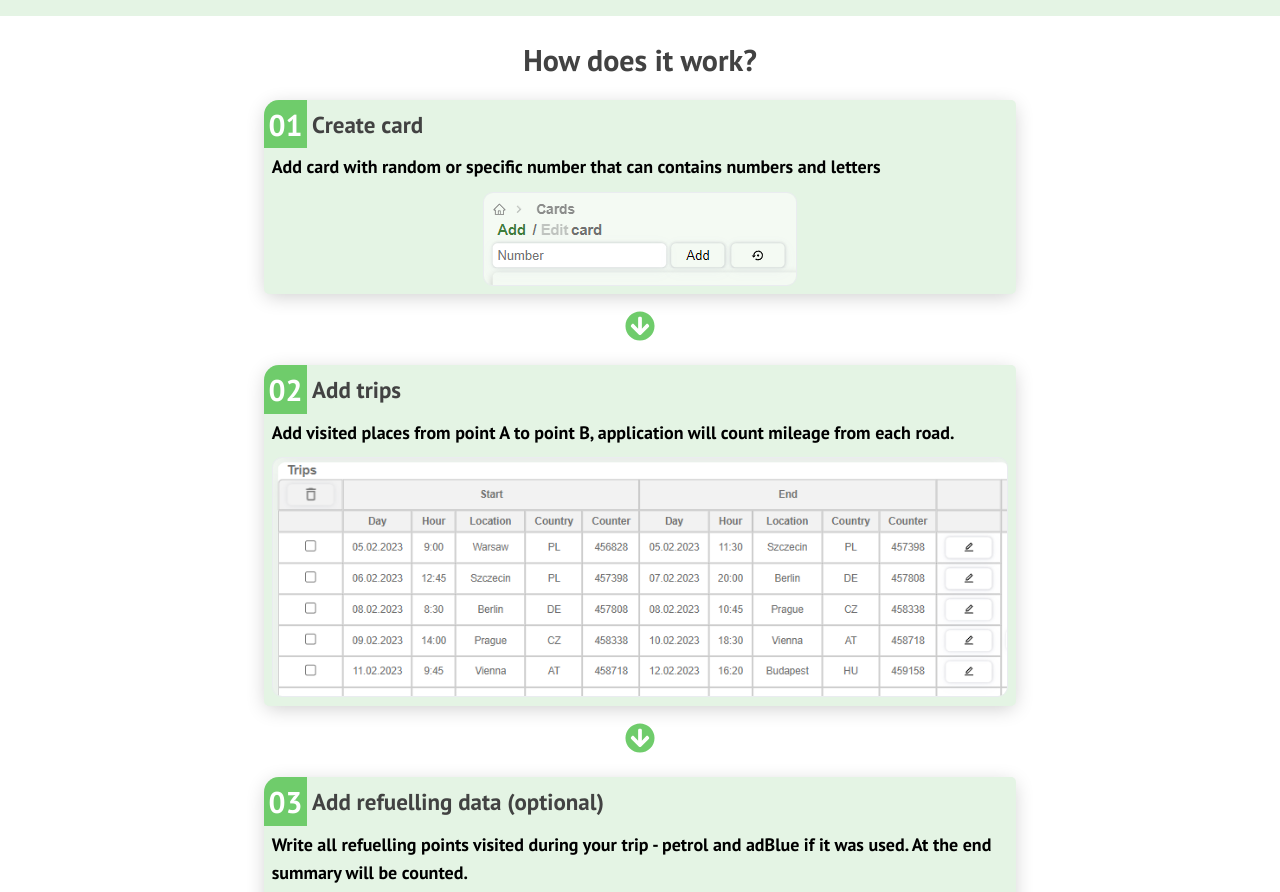
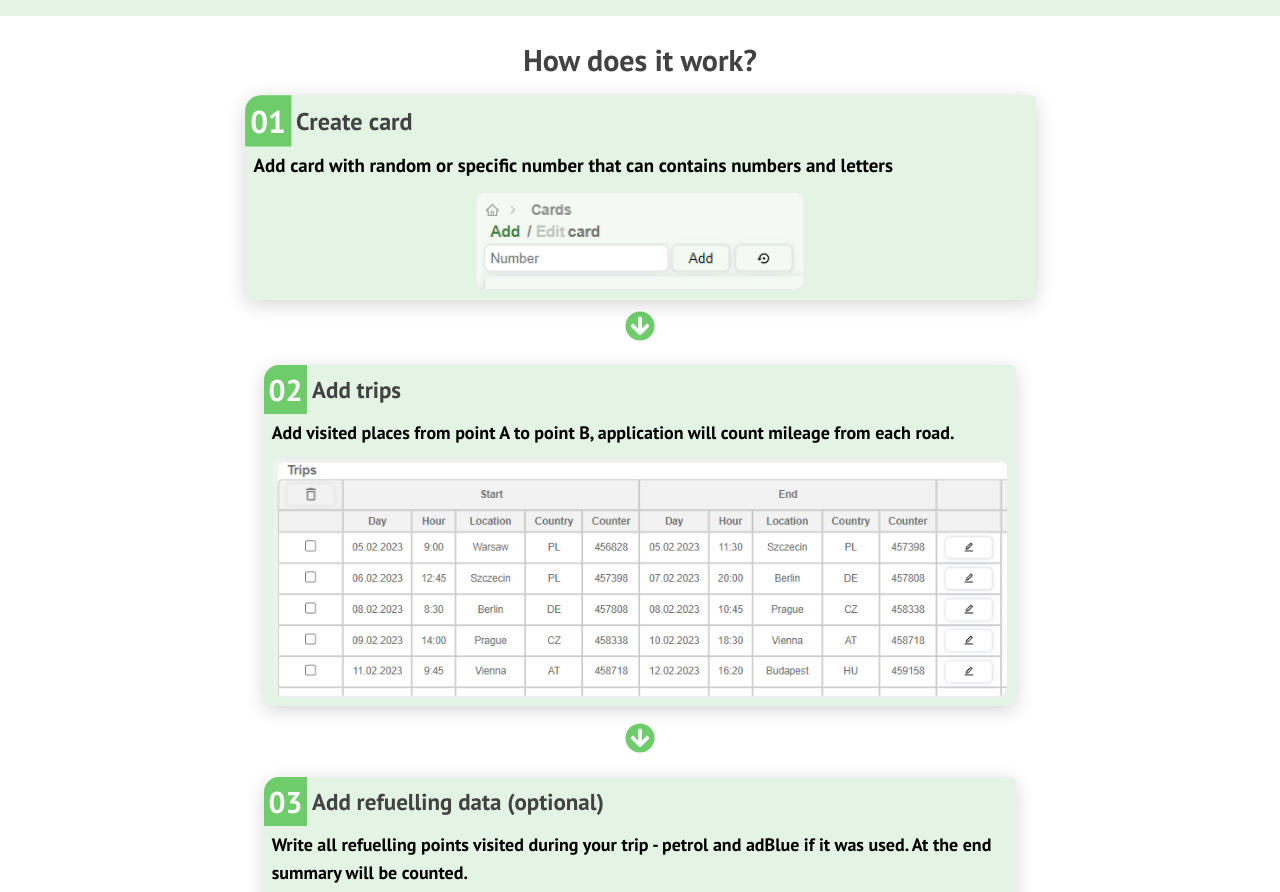
Before and after one commit to mateusz-uran/ptd-lite-landing-page, a React (Vite) app: page / in a window 1280 px wide. Shown: the part 1807-2699 px from the top of the page. Built offline with nearby package versions, Linux system fonts and the light colour scheme.

Commit message:
style: add zoomed in cards when in viewport via intersection observer api

```diff
--- a/package.json
+++ b/package.json
@@ -13,7 +13,8 @@
     "hamburger-react": "^2.5.0",
     "react": "^18.2.0",
     "react-dom": "^18.2.0",
-    "react-icons": "^5.0.1"
+    "react-icons": "^5.0.1",
+    "react-intersection-observer": "^9.5.3"
   },
   "devDependencies": {
     "@types/react": "^18.2.43",
--- a/src/components/HowItWorks.jsx
+++ b/src/components/HowItWorks.jsx
@@ -5,16 +5,56 @@ import { FaArrowCircleDown } from "react-icons/fa";
 import { howItWorksData } from "../howitworks_data";
 
 const HowItWorks = () => {
+  const [intersectingCards, setIntersectingCards] = useState([]);
+  const cardRefs = [...howItWorksData.map(() => useRef()), useRef()];
+
+  useEffect(() => {
+    const observerOptions = {
+      root: null,
+      rootMargin: "-50% 0% -50% 0%",
+      threshold: 0,
+    };
+
+    const handleIntersection = (entries) => {
+      const intersectingCards = entries
+        .filter((entry) => entry.isIntersecting)
+        .map((entry) => entry.target);
+
+      setIntersectingCards(intersectingCards);
+    };
+
+    const observer = new IntersectionObserver(
+      handleIntersection,
+      observerOptions
+    );
+
+    cardRefs.forEach((ref) => {
+      if (ref.current) {
+        observer.observe(ref.current);
+      }
+    });
+
+    return () => {
+      observer.disconnect();
+    };
+  }, [cardRefs]);
+
   return (
     <section id="howitworks">
       <h2>How does it work?</h2>
 
       {howItWorksData.map((how, index) => {
         const { number, header, paragraph, image } = how;
+        const isIntersecting = intersectingCards.includes(
+          cardRefs[index].current
+        );
 
         return (
-          <div key={index} className="card">
-            <div className="card-wrapper">
+          <div key={index} className={`card `}>
+            <div
+              className={`card-wrapper ${isIntersecting ? "intersecting" : ""}`}
+              ref={cardRefs[index]}
+            >
               <div className="top">
                 <div className="number">{number}</div>
                 <h4>{header}</h4>
@@ -33,7 +73,14 @@ const HowItWorks = () => {
         );
       })}
 
-      <div className="card-wrapper result">
+      <div
+        className={`card-wrapper result ${
+          intersectingCards.includes(cardRefs[cardRefs.length - 1].current)
+            ? "intersecting"
+            : ""
+        }`}
+        ref={cardRefs[cardRefs.length - 1]}
+      >
         <div className="top">
           <div className="number">05</div>
           <h4>Final result</h4>
--- a/src/index.css
+++ b/src/index.css
@@ -17,7 +17,8 @@
   --calc-value: 0.390625vw;
 
   --tran-02: all 0.2s ease;
-  --transform-scale: scale(1.08);
+  --transform-scale-high: scale(1.08);
+  --transform-scale-low: scale(1.05);
 }
 
 /*=========================Navbar for mobile & desktop===============================*/
@@ -166,7 +167,7 @@
   }
 
   #navbar .navbar-inner .list-wrapper ul li:last-child a:active {
-    transform: var(--transform-scale);
+    transform: var(--transform-scale-high);
   }
 
   #navbar .navbar-inner .list-wrapper li:last-child a {
@@ -261,7 +262,7 @@
 }
 
 #home_section main button:active {
-  transform: var(--transform-scale);
+  transform: var(--transform-scale-high);
 }
 
 #home_section main figure {
@@ -402,6 +403,7 @@
   flex-direction: column;
   align-items: center;
   padding: 1.5rem 0.8rem;
+  margin-bottom: 1rem;
 }
 
 #howitworks h2 {
@@ -415,6 +417,12 @@
   flex-direction: column;
   width: 100%;
   align-items: center;
+  transition: var(--tran-02);
+}
+
+#howitworks .card-wrapper.intersecting,
+#howitworks .card-wrapper.result.intersecting {
+  transform: var(--transform-scale-low);
 }
 
 #howitworks .card-wrapper {
@@ -424,11 +432,6 @@
   border-top-left-radius: 15px;
   box-shadow: 0 4px 20px -2px rgba(0, 0, 0, 0.2);
   transition: var(--tran-02);
-}
-
-#howitworks .card-wrapper:hover,
-#howitworks .card-wrapper:active {
-  transform: var(--transform-scale);
 }
 
 #howitworks .card-wrapper .top {
```
Also changed, not shown: 1 other file (tests, documents, lock files or other folders).
